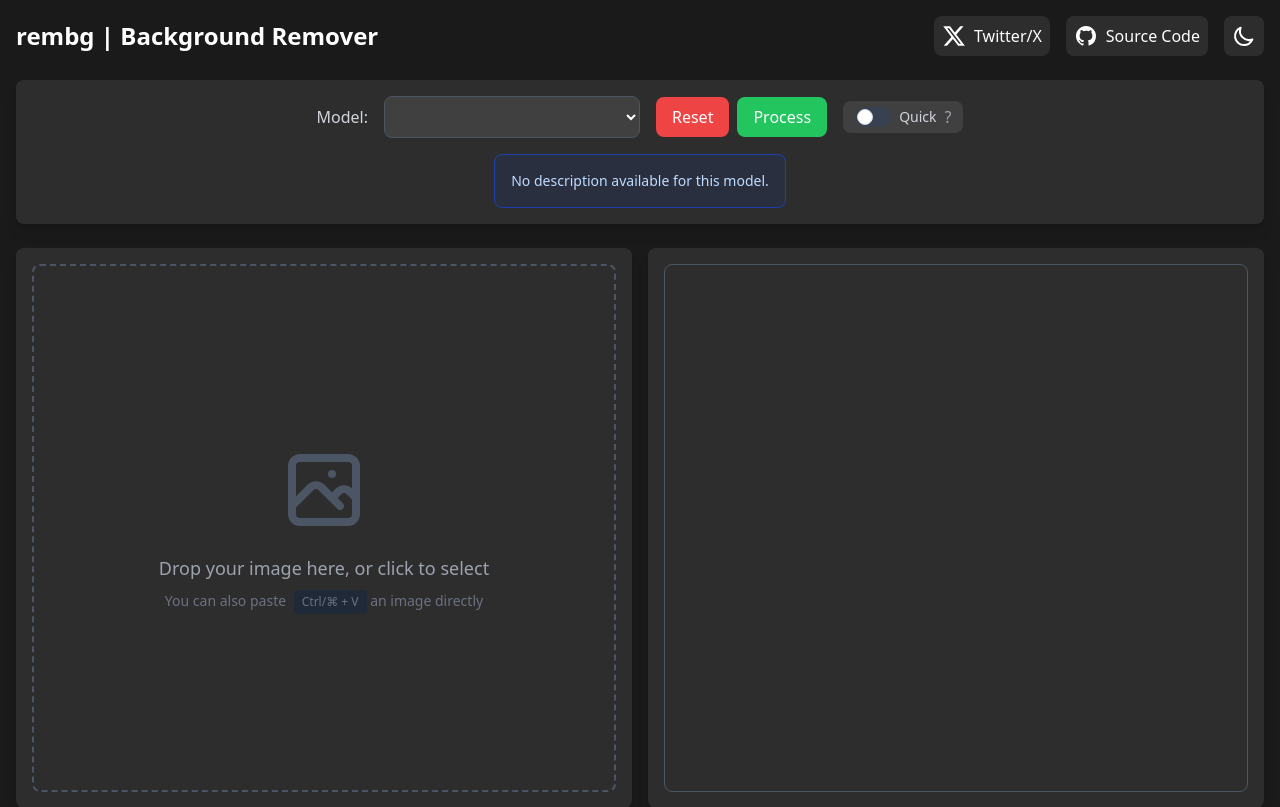
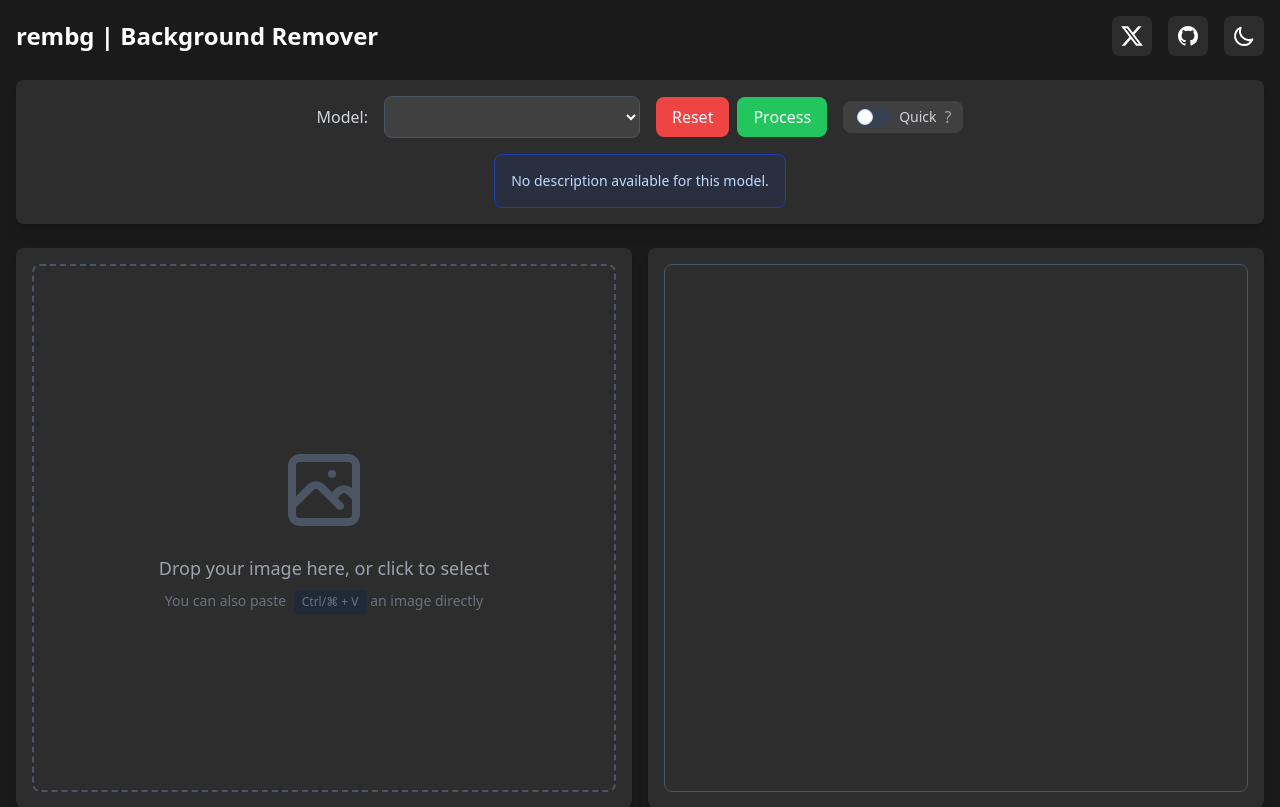
Before and after one commit to narendnp/rembg-web, a Flask app: page / in a window 1280 px wide. Shown: the top 807 px of the page. Run offline with Flask 3, Linux system fonts and the light colour scheme; data that the repository does not hold is empty; some libraries are stand-ins or nearby versions.

Commit message:
remove button text on header

```diff
--- a/templates/index.html
+++ b/templates/index.html
@@ -52,7 +52,6 @@
                   d="M18.244 2.25h3.308l-7.227 8.26 8.502 11.24H16.17l-5.214-6.817L4.99 21.75H1.68l7.73-8.835L1.254 2.25H8.08l4.713 6.231zm-1.161 17.52h1.833L7.084 4.126H5.117z"
                 />
               </svg>
-              <span class="font-medium">Twitter/X</span>
             </a>
             <a
               href="https://github.com/narendnp/rembg-web"
@@ -73,7 +72,6 @@
                   clip-rule="evenodd"
                 />
               </svg>
-              <span class="font-medium">Source Code</span>
             </a>
             <button
               onclick="toggleDarkMode()"
```
